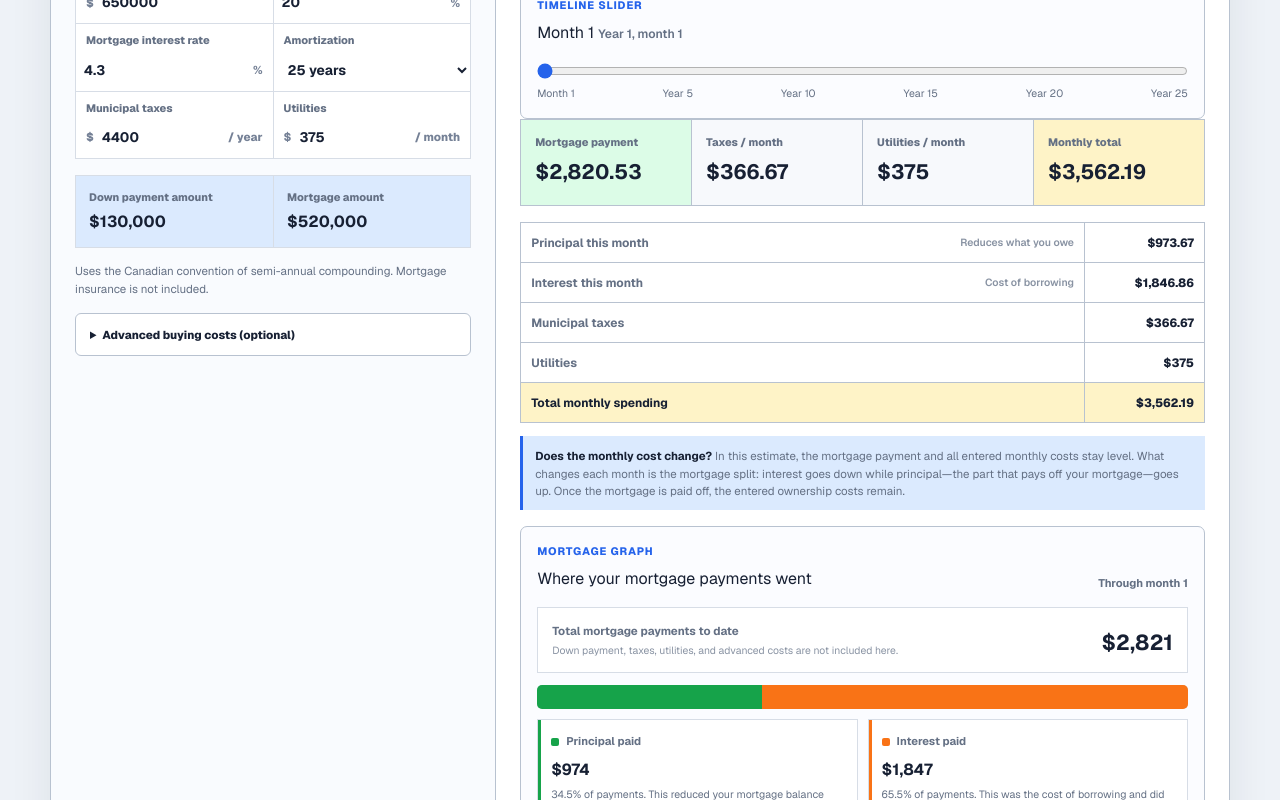
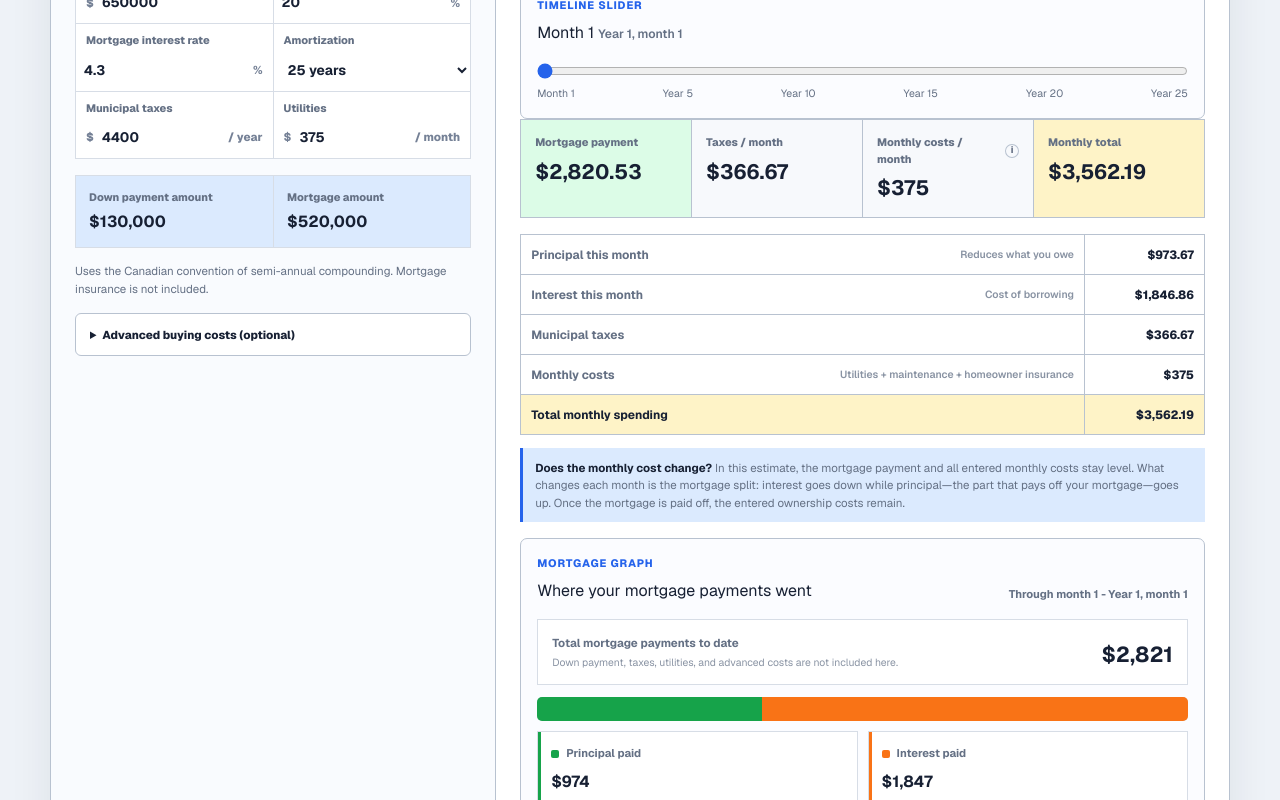
Before and after one commit to gerritsa/homevsbuy, a Next.js app: page / in a window 1280 px wide. Shown: the part 480-1280 px from the top of the page. Built offline with nearby package versions, Linux system fonts and the light colour scheme.

Commit message:
Clarify buying monthly costs

```diff
--- a/app/globals.css
+++ b/app/globals.css
@@ -338,6 +338,27 @@ footer {
   color: var(--muted);
   font-size: 0.68rem;
   font-weight: 720;
+}
+
+.monthly-card .label-with-info {
+  display: flex;
+  align-items: center;
+  gap: 6px;
+}
+
+.info-dot {
+  display: inline-flex;
+  width: 14px;
+  height: 14px;
+  align-items: center;
+  justify-content: center;
+  border: 1px solid var(--line-strong);
+  border-radius: 50%;
+  color: var(--muted);
+  font-size: 0.58rem;
+  font-style: normal;
+  font-weight: 800;
+  line-height: 1;
 }
 
 .formula-grid strong,
--- a/app/page.tsx
+++ b/app/page.tsx
@@ -361,6 +361,9 @@ export default function Home() {
     principalVsInterestTotal === 0 ? 0 : (results.selectedInterestPaid / principalVsInterestTotal) * 100
   const selectedPrincipalPercent =
     principalVsInterestTotal === 0 ? 0 : (results.selectedPrincipalPaid / principalVsInterestTotal) * 100
+  const selectedYear = Math.ceil(results.selectedMonth / 12)
+  const selectedMonthInYear = ((results.selectedMonth - 1) % 12) + 1
+  const monthlyOwnershipCosts = results.monthlyUtilities + results.monthlyOwnerAdvanced
   const selectedOwnerExtras =
     (results.monthlyTaxes + results.monthlyUtilities) * results.selectedMonth
   const selectedMaintenancePaid = results.monthlyMaintenance * results.selectedMonth
@@ -638,8 +641,18 @@ export default function Home() {
                   <strong>{preciseMoney(results.monthlyTaxes)}</strong>
                 </div>
                 <div className="monthly-card">
-                  <span>Utilities / month</span>
-                  <strong>{preciseMoney(results.monthlyUtilities)}</strong>
+                  <span className="label-with-info">
+                    Monthly costs / month
+                    <i
+                      aria-label="Monthly costs include utilities, maintenance, and homeowner insurance when entered."
+                      className="info-dot"
+                      role="img"
+                      title="Includes utilities, maintenance, and homeowner insurance when entered."
+                    >
+                      i
+                    </i>
+                  </span>
+                  <strong>{preciseMoney(monthlyOwnershipCosts)}</strong>
                 </div>
                 <div className="monthly-card total">
                   <span>Monthly total</span>
@@ -659,19 +672,11 @@ export default function Home() {
                   note="Cost of borrowing"
                 />
                 <DetailRow amount={preciseMoney(results.monthlyTaxes)} label="Municipal taxes" />
-                <DetailRow amount={preciseMoney(results.monthlyUtilities)} label="Utilities" />
-                {results.monthlyMaintenance > 0 ? (
-                  <DetailRow
-                    amount={preciseMoney(results.monthlyMaintenance)}
-                    label="Maintenance"
-                  />
-                ) : null}
-                {results.monthlyHomeInsurance > 0 ? (
-                  <DetailRow
-                    amount={preciseMoney(results.monthlyHomeInsurance)}
-                    label="Homeowner insurance"
-                  />
-                ) : null}
+                <DetailRow
+                  amount={preciseMoney(monthlyOwnershipCosts)}
+                  label="Monthly costs"
+                  note="Utilities + maintenance + homeowner insurance"
+                />
                 <DetailRow
                   amount={preciseMoney(results.selectedMonthlyOwnerTotal)}
                   emphasis
@@ -692,7 +697,10 @@ export default function Home() {
                     <p className="card-kicker">Mortgage graph</p>
                     <h3>Where your mortgage payments went</h3>
                   </div>
-                  <span>Through month {results.selectedMonth}</span>
+                  <span>
+                    Through month {results.selectedMonth} - Year {selectedYear}, month{" "}
+                    {selectedMonthInYear}
+                  </span>
                 </div>
                 <div className="payment-total">
                   <span>Total mortgage payments to date</span>
@@ -783,9 +791,9 @@ export default function Home() {
                     <th>Cumulative principal</th>
                     <th>Cumulative interest</th>
                     <th>Cumulative taxes</th>
-                    <th>Cumulative utilities</th>
-                    {results.monthlyMaintenance > 0 ? <th>Cumulative maintenance</th> : null}
-                    {results.monthlyHomeInsurance > 0 ? <th>Cumulative insurance</th> : null}
+                    <th title="Utilities, maintenance, and homeowner insurance when entered.">
+                      Cumulative monthly costs
+                    </th>
                     {results.closingCosts > 0 ? <th>Closing costs</th> : null}
                     <th>Owner payments (excl. down payment)</th>
                     <th>Mortgage left</th>
@@ -801,13 +809,7 @@ export default function Home() {
                       <td>{money(row.totalPrincipalPaid)}</td>
                       <td>{money(row.totalInterestPaid)}</td>
                       <td>{money(results.monthlyTaxes * 12 * row.year)}</td>
-                      <td>{money(results.monthlyUtilities * 12 * row.year)}</td>
-                      {results.monthlyMaintenance > 0 ? (
-                        <td>{money(results.monthlyMaintenance * 12 * row.year)}</td>
-                      ) : null}
-                      {results.monthlyHomeInsurance > 0 ? (
-                        <td>{money(results.monthlyHomeInsurance * 12 * row.year)}</td>
-                      ) : null}
+                      <td>{money(monthlyOwnershipCosts * 12 * row.year)}</td>
                       {results.closingCosts > 0 ? <td>{money(results.closingCosts)}</td> : null}
                       <td>
                         {money(
```
Also changed, not shown: 1 other file (tests, documents, lock files or other folders).
